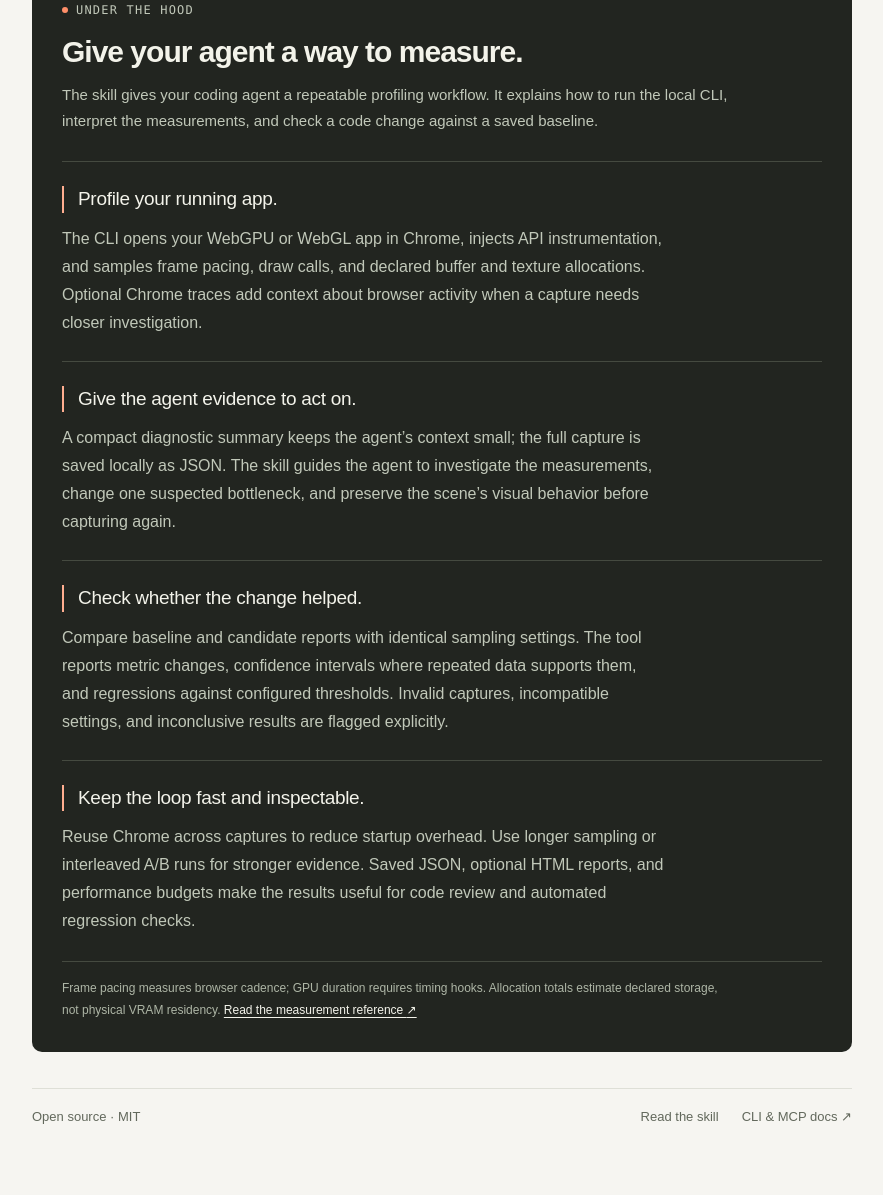
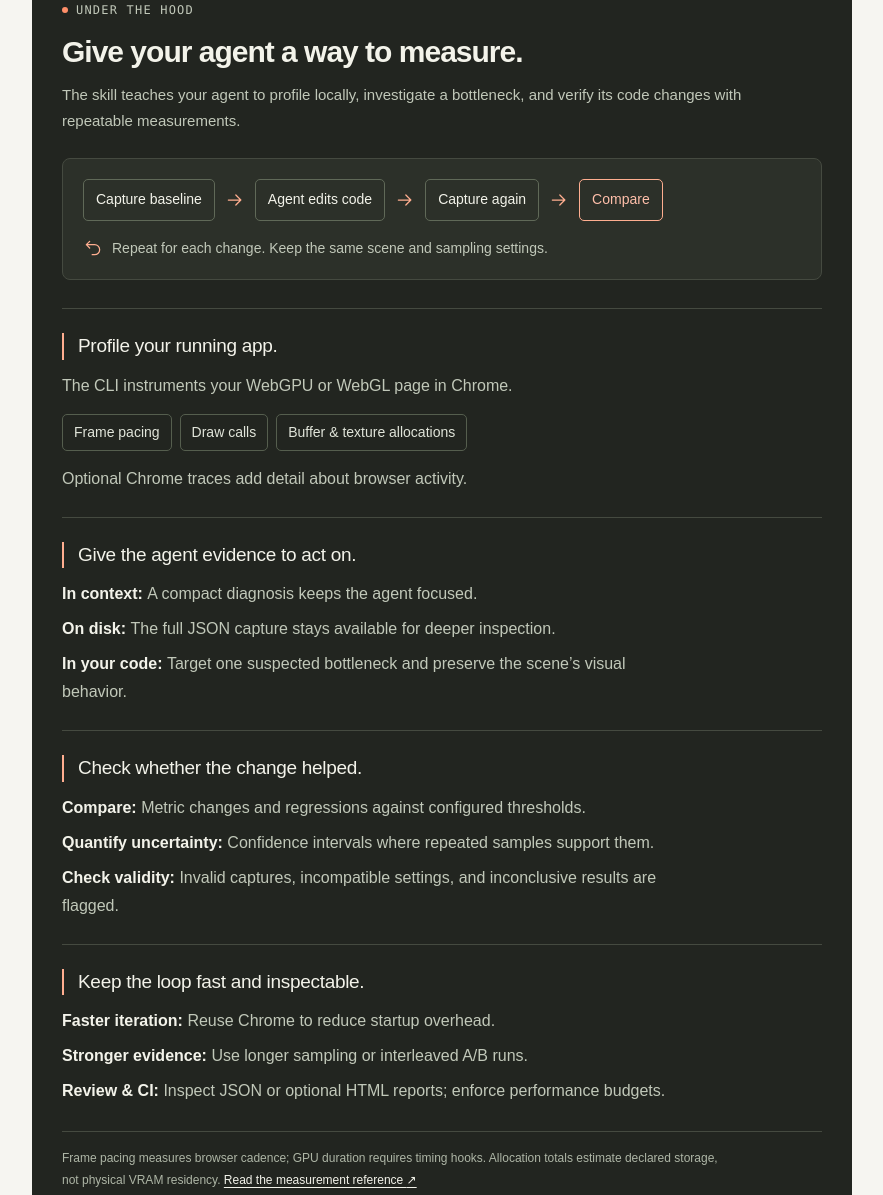
Before and after one commit to Makio64/gpu-perf-agent, a website: page site/index.html in a window 1280 px wide. Shown: the part 1073-2268 px from the top of the page, without its empty margins (198-1081 px from the left). Before the commit the page ends 2224 px from the top, so only its background shows below. Drawn offline with Linux system fonts and the light colour scheme.

Commit message:
Add a profiling flow diagram and scannable skill details

```diff
--- a/site/index.html
+++ b/site/index.html
@@ -67,24 +67,47 @@
         <div class="mechanics-heading">
           <p class="eyebrow"><span aria-hidden="true"></span>Under the hood</p>
           <h2 id="mechanics-title">Give your agent a way to measure.</h2>
-          <p>The skill gives your coding agent a repeatable profiling workflow. It explains how to run the local CLI, interpret the measurements, and check a code change against a saved baseline.</p>
+          <p>The skill teaches your agent to profile locally, investigate a bottleneck, and verify its code changes with repeatable measurements.</p>
         </div>
+        <figure class="flow-scheme" aria-label="The profiling loop">
+          <ol class="flow-path">
+            <li><span>Capture baseline</span><svg viewBox="0 0 24 24" aria-hidden="true" focusable="false"><path d="M4 12h15m-6-6 6 6-6 6" /></svg></li>
+            <li><span>Agent edits code</span><svg viewBox="0 0 24 24" aria-hidden="true" focusable="false"><path d="M4 12h15m-6-6 6 6-6 6" /></svg></li>
+            <li><span>Capture again</span><svg viewBox="0 0 24 24" aria-hidden="true" focusable="false"><path d="M4 12h15m-6-6 6 6-6 6" /></svg></li>
+            <li class="flow-result"><span>Compare</span></li>
+          </ol>
+          <figcaption><svg viewBox="0 0 24 24" aria-hidden="true" focusable="false"><path d="M4 8h10a6 6 0 0 1 0 12h-3M8 4 4 8l4 4" /></svg><span>Repeat for each change. Keep the same scene and sampling settings.</span></figcaption>
+        </figure>
         <div class="mechanics-topics">
           <section aria-labelledby="capture-title">
             <h3 id="capture-title">Profile your running app.</h3>
-            <p>The CLI opens your WebGPU or WebGL app in Chrome, injects API instrumentation, and samples frame pacing, draw calls, and declared buffer and texture allocations. Optional Chrome traces add context about browser activity when a capture needs closer investigation.</p>
+            <p>The CLI instruments your WebGPU or WebGL page in Chrome.</p>
+            <ul class="metric-tags" aria-label="Captured measurements"><li>Frame pacing</li><li>Draw calls</li><li>Buffer &amp; texture allocations</li></ul>
+            <p>Optional Chrome traces add detail about browser activity.</p>
           </section>
           <section aria-labelledby="change-title">
             <h3 id="change-title">Give the agent evidence to act on.</h3>
-            <p>A compact diagnostic summary keeps the agent’s context small; the full capture is saved locally as JSON. The skill guides the agent to investigate the measurements, change one suspected bottleneck, and preserve the scene’s visual behavior before capturing again.</p>
+            <dl class="fact-list">
+              <div><dt>In context</dt><dd>A compact diagnosis keeps the agent focused.</dd></div>
+              <div><dt>On disk</dt><dd>The full JSON capture stays available for deeper inspection.</dd></div>
+              <div><dt>In your code</dt><dd>Target one suspected bottleneck and preserve the scene’s visual behavior.</dd></div>
+            </dl>
           </section>
           <section aria-labelledby="compare-title">
             <h3 id="compare-title">Check whether the change helped.</h3>
-            <p>Compare baseline and candidate reports with identical sampling settings. The tool reports metric changes, confidence intervals where repeated data supports them, and regressions against configured thresholds. Invalid captures, incompatible settings, and inconclusive results are flagged explicitly.</p>
+            <dl class="fact-list">
+              <div><dt>Compare</dt><dd>Metric changes and regressions against configured thresholds.</dd></div>
+              <div><dt>Quantify uncertainty</dt><dd>Confidence intervals where repeated samples support them.</dd></div>
+              <div><dt>Check validity</dt><dd>Invalid captures, incompatible settings, and inconclusive results are flagged.</dd></div>
+            </dl>
           </section>
           <section aria-labelledby="iterate-title">
             <h3 id="iterate-title">Keep the loop fast and inspectable.</h3>
-            <p>Reuse Chrome across captures to reduce startup overhead. Use longer sampling or interleaved A/B runs for stronger evidence. Saved JSON, optional HTML reports, and performance budgets make the results useful for code review and automated regression checks.</p>
+            <dl class="fact-list">
+              <div><dt>Faster iteration</dt><dd>Reuse Chrome to reduce startup overhead.</dd></div>
+              <div><dt>Stronger evidence</dt><dd>Use longer sampling or interleaved A/B runs.</dd></div>
+              <div><dt>Review &amp; CI</dt><dd>Inspect JSON or optional HTML reports; enforce performance budgets.</dd></div>
+            </dl>
           </section>
         </div>
         <p class="measurement-note">Frame pacing measures browser cadence; GPU duration requires timing hooks. Allocation totals estimate declared storage, not physical VRAM residency. <a href="https://github.com/Makio64/gpu-perf-agent/blob/master/docs/reference.md">Read the measurement reference <span aria-hidden="true">↗</span></a></p>
--- a/site/src/style.css
+++ b/site/src/style.css
@@ -74,10 +74,25 @@ h2 { font-size: 21px; font-weight: 600; letter-spacing: -0.4px; }
 .eyebrow > span { width: 6px; height: 6px; border-radius: 50%; background: #ff8f69; }
 .mechanics-heading h2 { margin-top: 17px; font-size: 30px; line-height: 1.2; letter-spacing: -1px; }
 .mechanics-heading > p:last-child { max-width: 680px; margin-top: 12px; color: #c1c8b9; font-size: 15px; line-height: 1.7; }
+.flow-scheme { margin: 25px 0 0; padding: 20px; background: #2c3029; border: 1px solid #454a40; border-radius: 8px; }
+.flow-path { display: flex; align-items: center; gap: 10px; margin: 0; padding: 0; list-style: none; }
+.flow-path li { display: flex; align-items: center; gap: 10px; min-width: 0; }
+.flow-path li > span { padding: 10px 12px; border: 1px solid #606958; border-radius: 5px; font-size: 14px; line-height: 1.4; }
+.flow-path .flow-result > span { border-color: #ffae90; color: #ffbfaa; }
+.flow-scheme svg { flex: 0 0 20px; width: 20px; height: 20px; fill: none; stroke: #ffae90; stroke-width: 1.5; stroke-linecap: round; stroke-linejoin: round; }
+.flow-scheme figcaption { display: flex; align-items: flex-start; gap: 9px; margin-top: 16px; color: #c1c8b9; font-size: 14px; line-height: 1.6; }
+.flow-scheme figcaption svg { margin-top: 1px; }
 .mechanics-topics { margin-top: 28px; }
 .mechanics-topics > section { padding-block: 24px; border-top: 1px solid #454a40; }
 .mechanics-topics h3 { margin: 0 0 12px; padding-left: 14px; border-left: 2px solid #ffae90; font-size: 19px; font-weight: 500; line-height: 1.4; letter-spacing: -0.3px; }
 .mechanics-topics p { max-width: 68ch; color: #c1c8b9; font-size: 16px; line-height: 1.75; }
+.metric-tags { display: flex; flex-wrap: wrap; gap: 8px; padding: 0; margin: 14px 0; list-style: none; }
+.metric-tags li { padding: 7px 11px; border: 1px solid #555e4e; border-radius: 5px; color: #e1e5da; font-size: 14px; line-height: 1.5; }
+.fact-list { margin: 0; max-width: 68ch; color: #c1c8b9; font-size: 16px; line-height: 1.75; }
+.fact-list > div + div { margin-top: 7px; }
+.fact-list dt { display: inline; color: #f3f3ea; font-weight: 600; }
+.fact-list dt::after { content: ": "; }
+.fact-list dd { display: inline; margin: 0; }
 .mechanics-topics > section:last-child { padding-bottom: 26px; border-bottom: 1px solid #454a40; }
 .measurement-note { margin-top: 16px; max-width: 660px; color: #aeb6a6; font-size: 12px; line-height: 1.8; }
 .measurement-note a { display: inline-block; color: #f3f3ea; text-decoration: underline; text-underline-offset: 3px; white-space: nowrap; }
@@ -101,6 +116,11 @@ h2 { font-size: 21px; font-weight: 600; letter-spacing: -0.4px; }
   .copy { min-height: 36px; }
   .mechanics { margin-top: 0; padding: 24px 20px; }
   .mechanics-heading h2 { font-size: 28px; }
+  .flow-scheme { padding: 16px; }
+  .flow-path { flex-direction: column; align-items: stretch; gap: 7px; }
+  .flow-path li { flex-direction: column; align-items: stretch; gap: 7px; }
+  .flow-path li > span { text-align: center; }
+  .flow-path li > svg { align-self: center; transform: rotate(90deg); }
   .footer { flex-wrap: wrap; padding-bottom: 24px; }
 }
 @media (prefers-reduced-motion: no-preference) {
```
Also changed, not shown: site/README.md.
